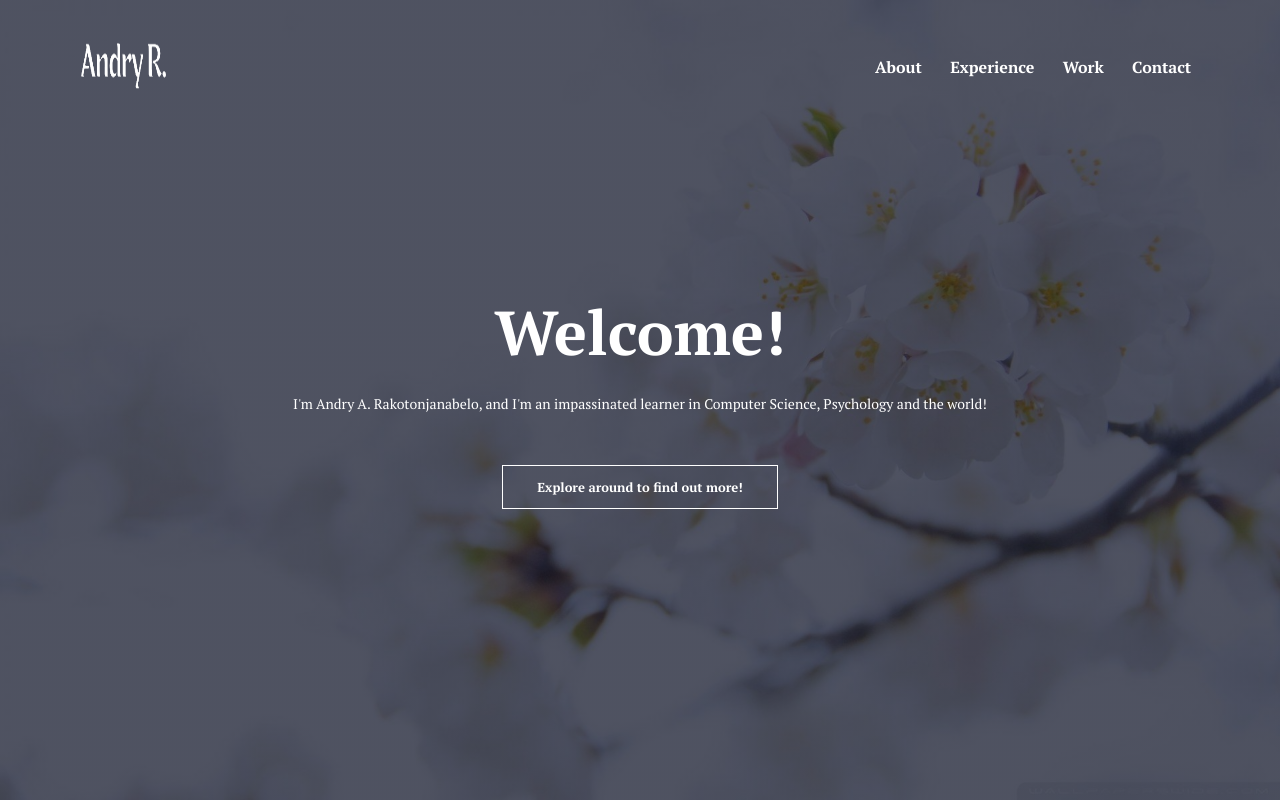
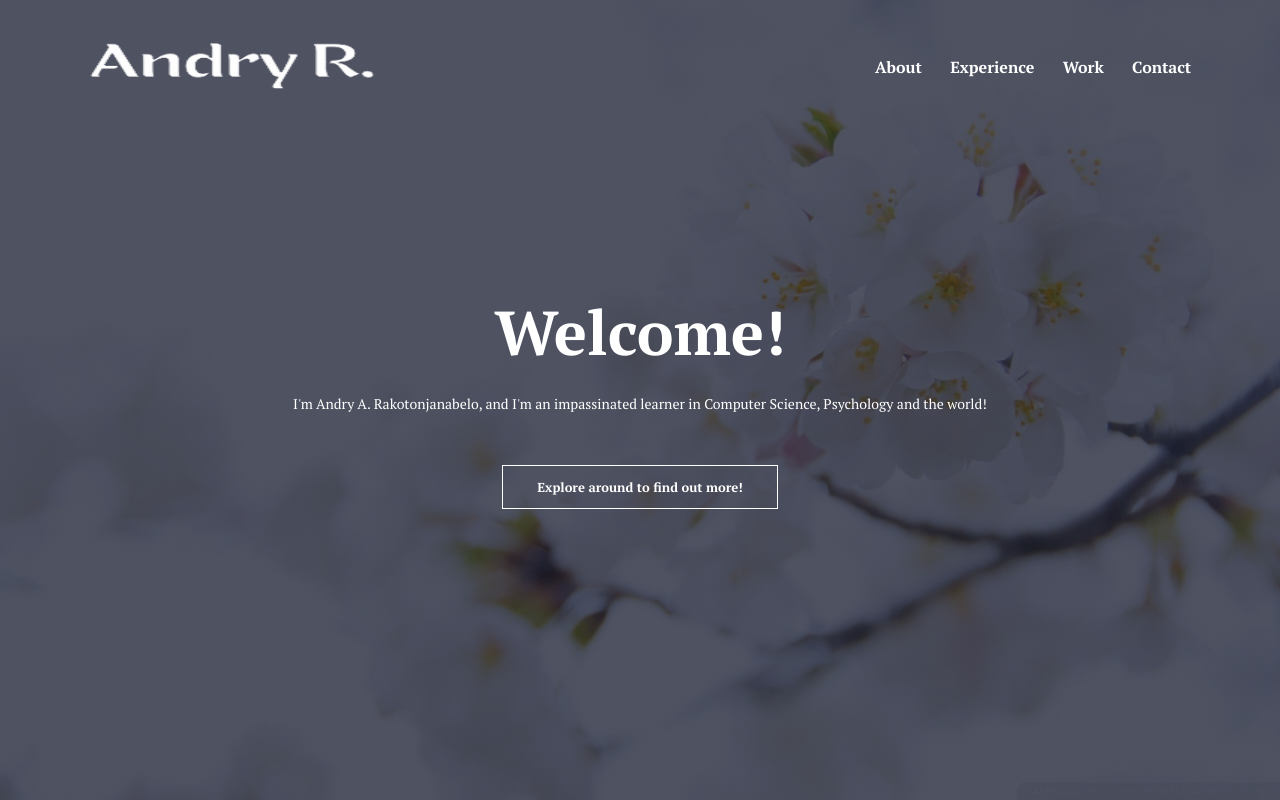
Before and after one commit to Andry-Arthur/Andry-Arthur.github.io, a plain HTML site: page index.html in a window 1280 px wide. Shown: the top 800 px of the page. Drawn offline with Linux system fonts and the light colour scheme.

Commit message:
Fixing changes in Style.css

```diff
--- a/style.css
+++ b/style.css
@@ -225,8 +225,9 @@ p{
 }
 
 img {
-    max-width: 50%;
-    max-height: 50%
+    max-width: 100%;
+    min-width: 300px;
+    height: auto;
 }
 
 /*------Icon------*/
```
